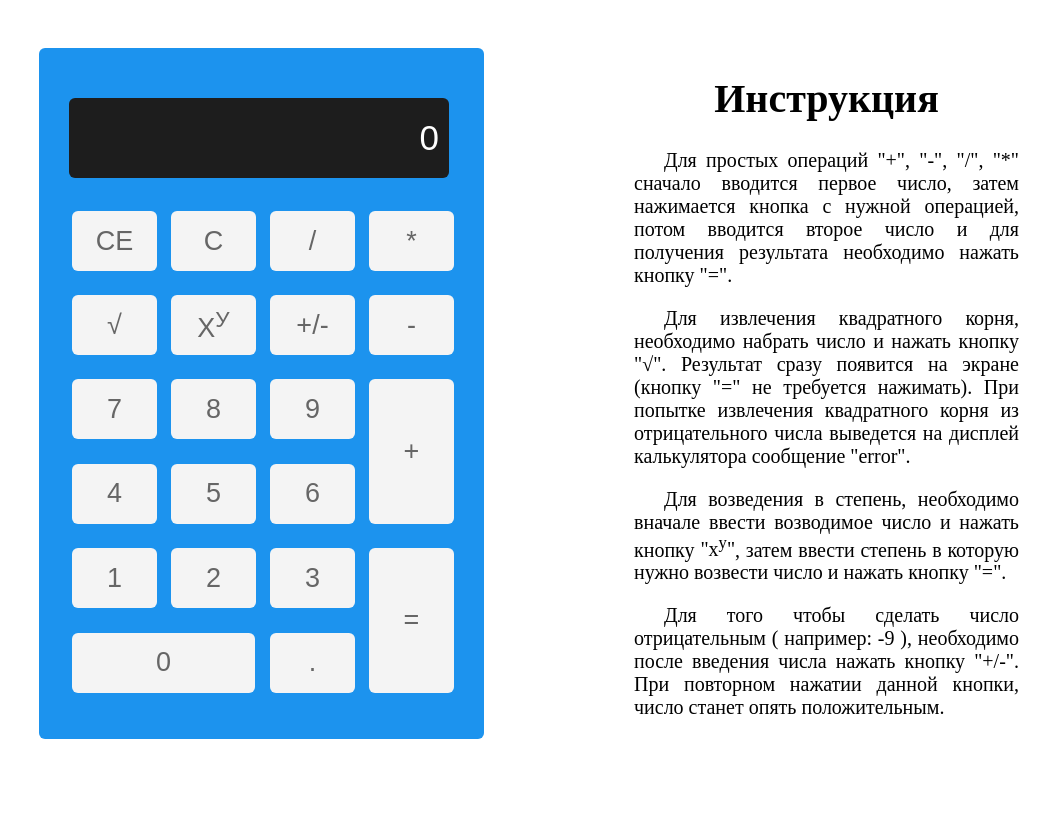
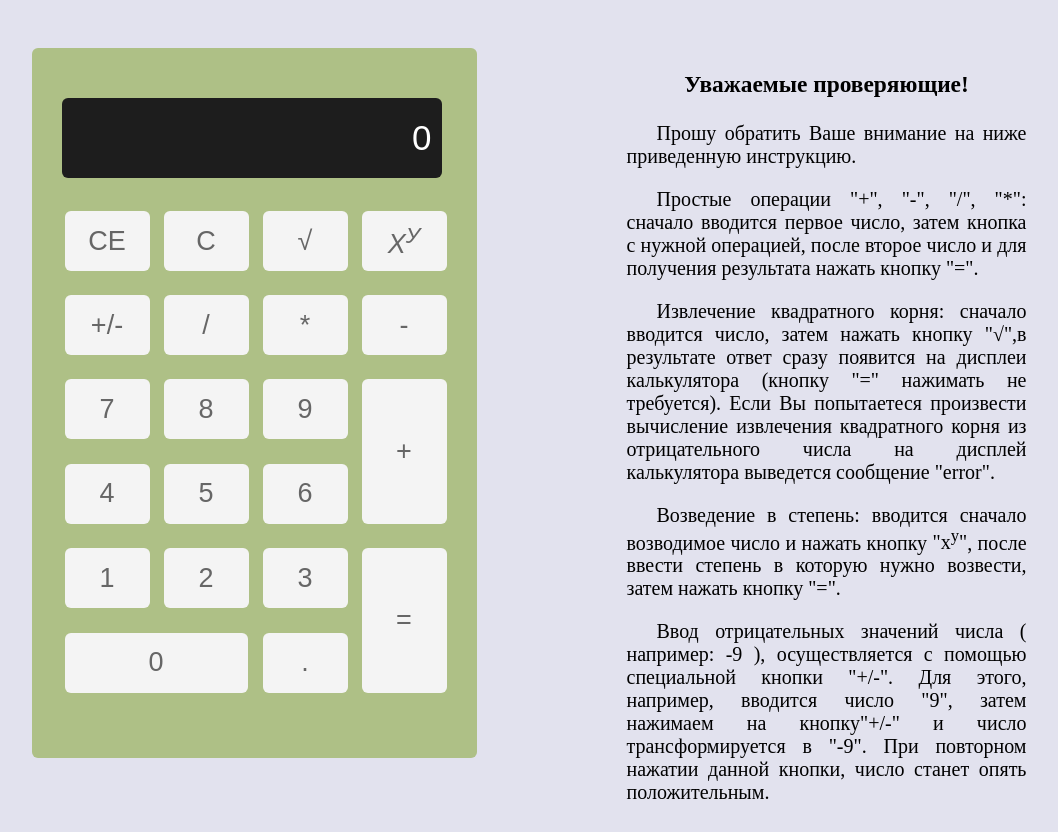
Before and after one commit to marinatwice82/calculator, a plain HTML site: page index.html in a window 1280 px wide. Shown: the whole page, without its empty margins (111-1169 px from the left). Before the commit the page ends 800 px from the top, so only its background shows below. Drawn offline with Linux system fonts and the light colour scheme.

Commit message:
correction files

```diff
--- a/css/style.css
+++ b/css/style.css
@@ -1,5 +1,6 @@
 body {
   font-size: 20px;
+  background: #e2e2ee;
 }
 .main {
   display: flex;
@@ -7,8 +8,9 @@ body {
   padding-top: 40px;
 }
 .calc {
-  background-color: #1c93ee;
+  background-color: #aec086;
   width: 385px;
+  height: 650px;
   padding: 30px;
   border-radius: 6px;
 }
@@ -73,20 +75,21 @@ button {
   padding: 15px 24px;
 }
 .text {
-  width: 385px;
+  width: 400px;
   margin-left: 150px;
-  text-align: justify;
 }
 .text p {
   text-indent: 30px;
+  text-align: justify;
 }
-h1 {
+h3 {
   text-align: center;
 }
 
 @media screen and (max-width: 768px) {
   .calc {
     width: 300px;
+    height: 600px;
     margin: 0 auto;
   }
   .calc-display-input {
@@ -111,7 +114,7 @@ h1 {
     width: 140px;
   }
   .text {
-    width: 300px;
+    width: 500px;
     margin-left: 100px;
   }
   .text p {
@@ -121,6 +124,7 @@ h1 {
 @media screen and (max-width: 400px) {
   .calc {
     width: 280px;
+    height: 580px;
   }
   .calc-display-input {
     width: 260px;
--- a/index.html
+++ b/index.html
@@ -4,7 +4,7 @@
   <meta charset="UTF-8">
   <meta name="viewport" content="width=device-width, initial-scale=1.0">
   <link rel="stylesheet" href="css/style.css">
-  <title>calculator</title>
+  <title>Calculator</title>
 </head>
 
 <body>
@@ -22,29 +22,30 @@
               	<td>
                 	<button type="button" class="clear-btn btn btn-hover-red" id="c">c</button>
              	</td>
-              	<td>
+             	<td >
+                	<button type="button" class="operator btn btn-hover-orange" id="sqrt">&#8730;</button>
+              	</td>
+              	 <td >
+                	<button type="button" class="operator btn btn-hover-orange" id="pow"><i>x<sup>у</sup></i></button>
+              	</td>
+
+
+            </tr>
+
+            <tr>
+            	<td >
+                	<button type="button" class="btn btn-hover-orange" id="inverse">+/-</button>
+              	</td>
+            	<td>
                 	<button type="button" class="operator btn btn-hover-orange">/</button>
               	</td>
               	<td>
                 	<button type="button" class=" operator btn btn-hover-orange">*</button>
               	</td>
+              	<td>
+                	<button type="button" class="operator btn btn-hover-orange">-</button>
+              	</td>
             </tr>
-
-            <tr>
-            	<td >
-                <button type="button" class="operator btn btn-hover-orange" id="sqrt">&#8730;</button>
-              </td>
-              <td >
-                <button type="button" class="operator btn btn-hover-orange" id="pow">x<sup>у</sup></button>
-              </td>
-              <td >
-                <button type="button" class="btn btn-hover-orange" id="inverse">+/-</button>
-              </td>
-              <td>
-                <button type="button" class="operator btn btn-hover-orange">-</button>
-              </td>
-            </tr>
-
             <tr class="calc-buttons-row">
               	<td>
                 	<button type="button" class="number btn-hover-green btn">7</button>
@@ -59,7 +60,6 @@
                 	<button type="button" class="operator btn btn-hover-orange btn-equal">+</button>
               	</td>
             </tr>
-
             <tr class="calc-buttons-row">
               <td>
                 <button type="button" class="number btn-hover-green btn">4</button>
@@ -70,8 +70,8 @@
               <td>
                 <button type="button" class="number btn-hover-green btn">6</button>
               </td>
+
             </tr>
-
             <tr class="calc-buttons-row">
               	<td>
                 	<button type="button" class="number btn-hover-green btn">1</button>
@@ -86,7 +86,6 @@
                 	<button type="button" class="operator btn-hover-orange btn btn-equal" id="result">=</button>
               	</td>
             </tr>
-
             <tr class="calc-buttons-row">
               	<td colspan="2">
                 	<button type="button" class="number btn-hover-green btn btn-long">0</button>
@@ -99,11 +98,12 @@
         </div>
       </div>
       <div class="text">
-      		<h1>Инструкция</h1>
-      		<p>Для простых операций "+", "-", "/", "*" сначало вводится первое число, затем нажимается кнопка с нужной операцией, потом вводится второе число и для получения результата необходимо нажать кнопку "=".</p>
-      		<p>Для извлечения квадратного корня, необходимо набрать число и нажать кнопку "&#8730;". Результат сразу появится на экране (кнопку "=" не требуется нажимать). При попытке извлечения квадратного корня из отрицательного числа выведется на дисплей калькулятора сообщение "error".</p>
-      		<p>Для возведения в степень, необходимо вначале ввести возводимое число и нажать кнопку <span>"x<sup>у</sup>"</span>, затем ввести степень в которую нужно возвести число и нажать кнопку "=".</p>
-      		<p>Для того чтобы сделать число отрицательным ( например: -9 ), необходимо после введения числа нажать кнопку "+/-". При повторном нажатии данной кнопки, число станет опять положительным.</p>
+      		<h3>Уважаемые проверяющие!</h3>
+      		<p>Прошу обратить Ваше внимание на ниже приведенную инструкцию.</p>
+      		<p>Простые операции "+", "-", "/", "*": сначало вводится первое число, затем кнопка с нужной операцией, после второе число и для получения результата  нажать кнопку "=".</p>
+      		<p>Извлечение квадратного корня: сначало вводится число, затем нажать кнопку "&#8730;",в результате ответ сразу появится на дисплеи калькулятора (кнопку "=" нажимать не требуется). Если Вы попытаетеся произвести вычисление извлечения квадратного корня из отрицательного числа на дисплей калькулятора  выведется сообщение "error".</p>
+      		<p>Возведение в степень: вводится сначало возводимое число и нажать кнопку <span>"x<sup>у</sup>"</span>, после ввести степень в которую нужно возвести, затем нажать кнопку "=".</p>
+      		<p>Ввод отрицательных значений числа ( например: -9 ), осуществляется с помощью специальной кнопки "+/-". Для этого, например, вводится число "9", затем нажимаем на кнопку"+/-" и число трансформируется в "-9". При повторном нажатии данной кнопки, число станет опять положительным.</p>
       </div>
   </main>
   <script src="js/script.js">
```
Also changed, not shown: js/script.js (+12 -7 lines).
